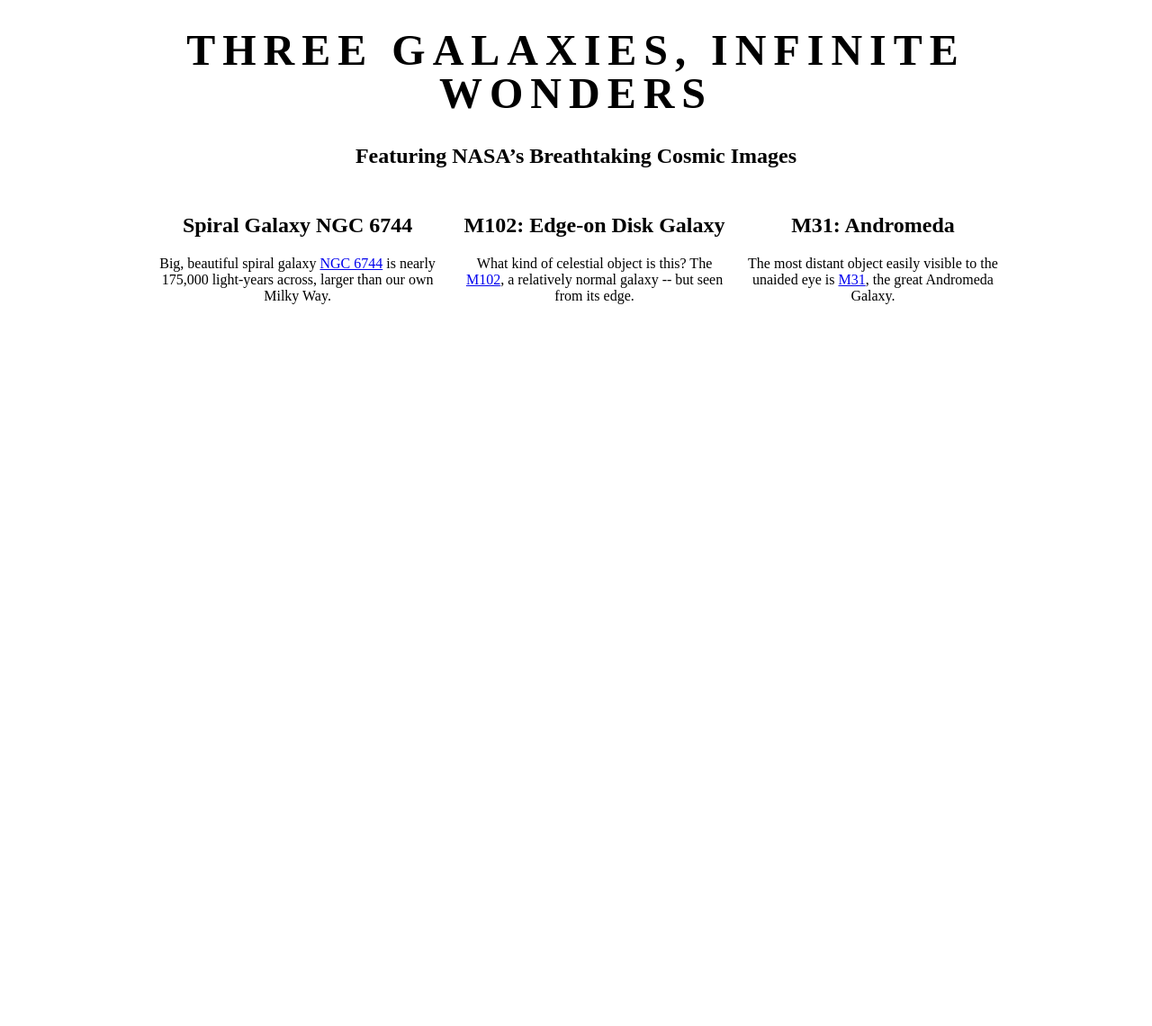
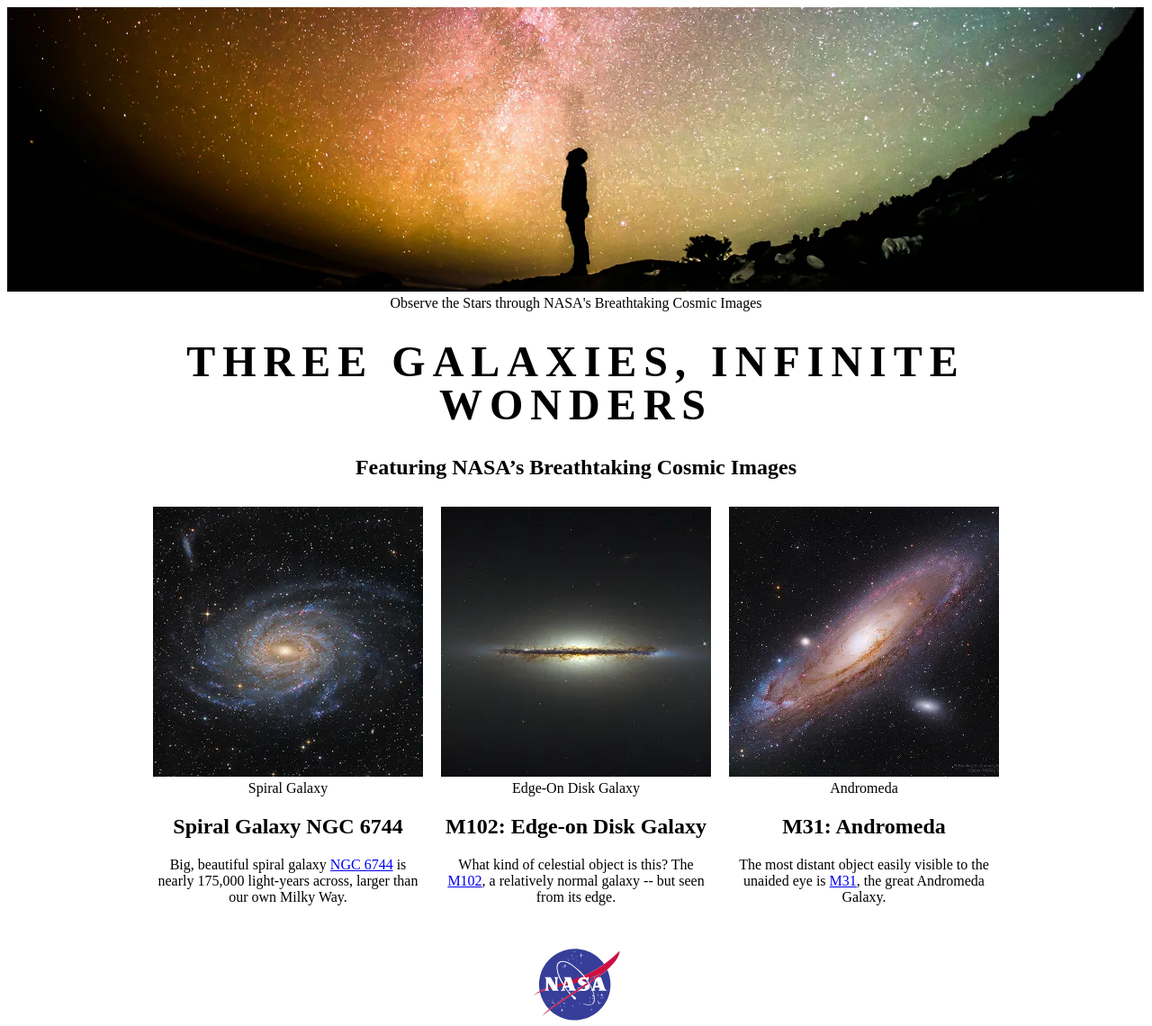
Before and after one commit to alexis-s-pinon/CIS-3610-lab-4, a plain HTML site: page index.html in a window 1280 px wide. Shown: the whole page at 90% size. Before the commit the page ends 800 px from the top, so only its background shows below. Drawn offline with Linux system fonts and the light colour scheme.

Commit message:
Add files via upload

```diff
--- a/index.html
+++ b/index.html
@@ -6,6 +6,8 @@
     <meta name="description" content="NASA's Three Featured Galaxies">
 
     <title>Three Galaxies, Infinite Wonders</title>
+    <link rel="shortcut icon" href="img/favicon.ico" type="image/x-icon">
+    <link rel="icon" href="img/favicon.ico" type="image/x-icon">
     <!-- TODO: Add favicon image -->
 
     <style>
@@ -52,10 +54,14 @@
 <body>
     <header>
         <!-- TODO: Add hero image  -->
+        <figure>
+        <img src="img/cropped-galaxy-header-original 1-optimized-80.webp" >
+        <figcaption>Observe the Stars through NASA's Breathtaking Cosmic Images</figcaption>
         <div class="container">
             <h1>Three Galaxies, Infinite Wonders</h1>
             <h2>Featuring NASA’s Breathtaking Cosmic Images</h2>
         </div>
+        </figure>
     </header>
 
     <main class="container">
@@ -64,7 +70,8 @@
                 <!-- Link to galaxy page on NASA's site: https://apod.nasa.gov/apod/ap241101.html -->
                 <figure>
                     <!-- TODO: Add NGC 6744 galaxy image -->
-                     <figcaption></figcaption>
+                    <img src="img/cropped-galaxy-NGC6744-original-optimized-80.webp">
+                     <figcaption>Spiral Galaxy</figcaption>
                 </figure>
                 <h2>Spiral Galaxy NGC 6744</h2>
                 <p>
@@ -76,7 +83,8 @@
                 <!-- Link to galaxy page on NASA's site: https://apod.nasa.gov/apod/ap240306.html -->
                 <figure>
                     <!-- TODO: Add NGC M102 galaxy image -->
-                    <figcaption></figcaption>
+                    <img src="img/cropped-galaxy-M102-original-optimized-80.webp">
+                    <figcaption>Edge-On Disk Galaxy</figcaption>
                 </figure>
                 <h2>M102: Edge-on Disk Galaxy</h2>
                 <p>
@@ -89,7 +97,8 @@
                 <!-- Link to galaxy page on NASA's site: https://apod.nasa.gov/apod/ap240908.html -->
                 <figure>
                     <!-- TODO: Add NGC M31 galaxy image -->
-                    <figcaption></figcaption>
+                    <img src="img/cropped-galaxy-M31-original-optimized-80.webp">
+                    <figcaption>Andromeda</figcaption>
                 </figure>
                 <h2>M31: Andromeda</h2>
                 <p>
@@ -101,6 +110,7 @@
     </main>
     <footer>
         <!-- TODO: Add Nasa's logo image in SVG format. -->
+        <img src="img/NASA-Logo.svg" height="85" width="100">
     </footer>
 </body>
 
```
Also changed, not shown: img/NASA-Logo.svg (added), img/cropped-galaxy-M102-original-optimized-80.webp (added), img/cropped-galaxy-M31-original-optimized-80.webp (added), img/cropped-galaxy-NGC6744-original-optimized-80.webp (added), img/cropped-galaxy-header-original 1-optimized-80.webp (added), img/favicon.ico (added).
